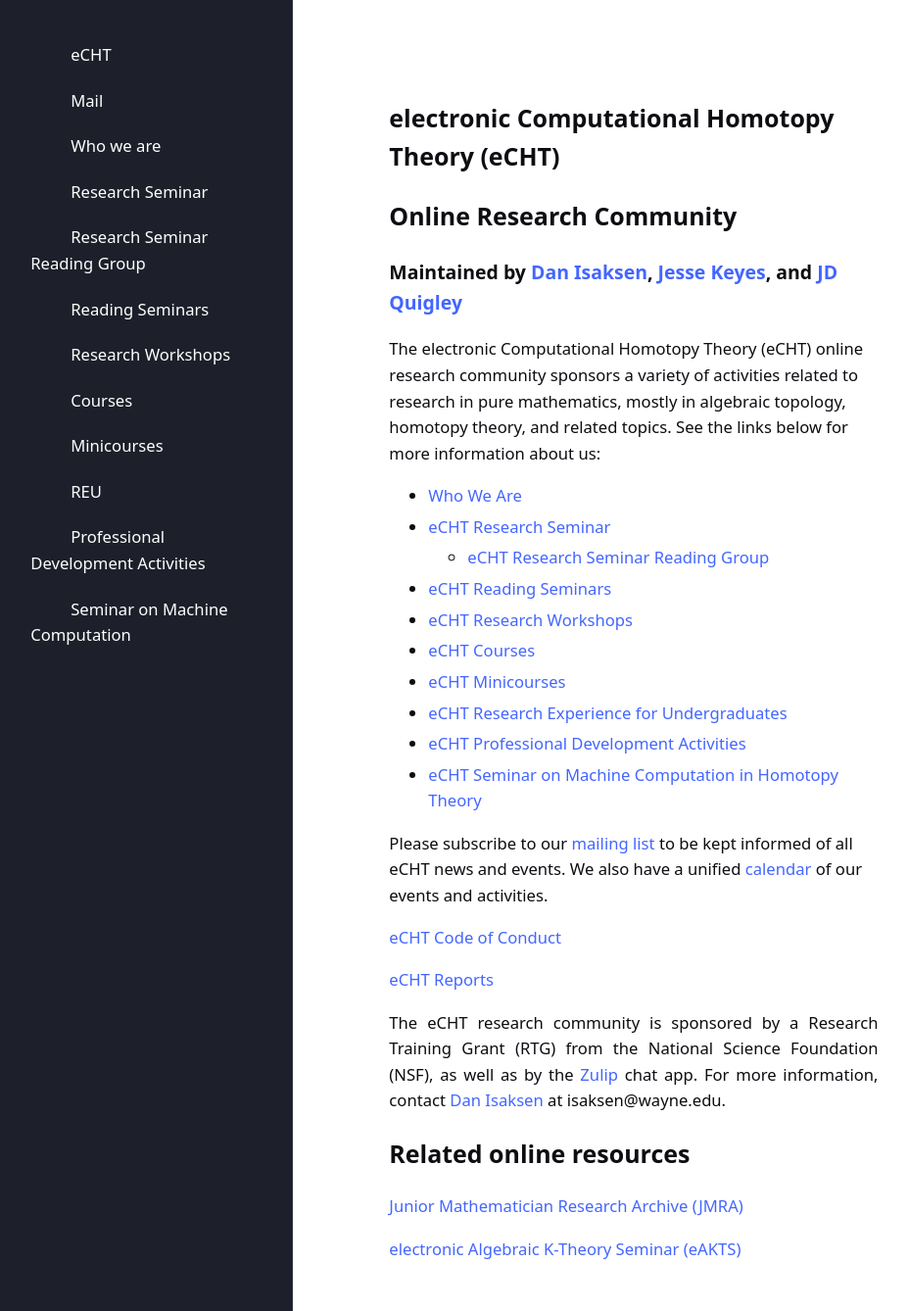
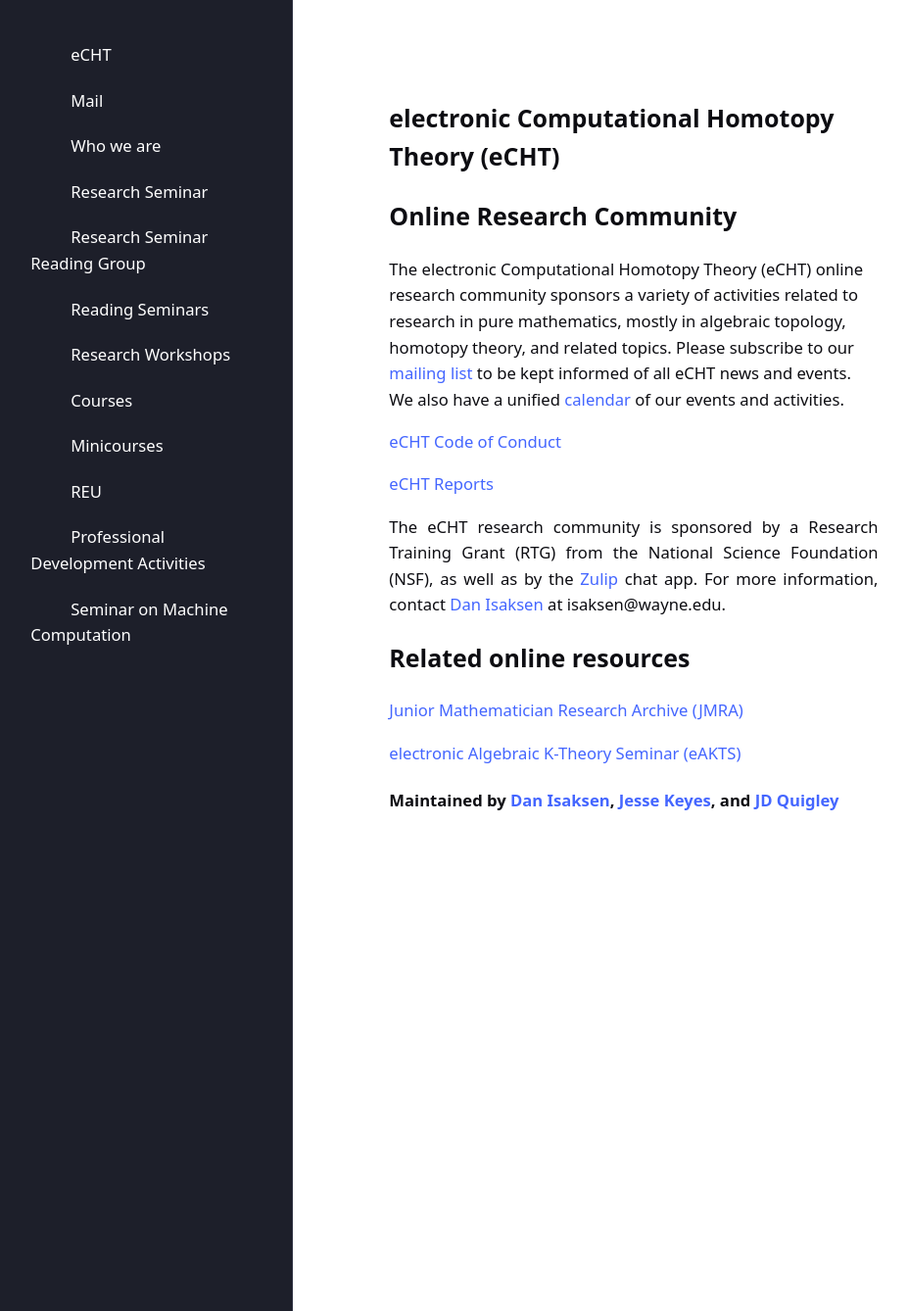
Before and after one commit to eCHTorc/eCHTorc.github.io, a Jekyll site: the page built from index.md, in a window 1280 px wide and 1338 px high. Shown: the whole window at 98% size, without its empty margins (2-929 px from the left). Built offline with Jekyll 4.4.1, drawn with Linux system fonts in a browser that asks for light colours; our own code applies the rules of GitHub Pages for plain Markdown files.

Commit message:
Moved maintenance line on home page to bottom
Removed list of activities and added a new heading for maintainers.

```diff
--- a/index.md
+++ b/index.md
@@ -1,33 +1,10 @@
 <div style="text-align: left; margin-top: 1px; margin-bottom: 0.75px;">
   <h1> electronic Computational Homotopy Theory (eCHT) </h1>
   <h2> Online Research Community </h2>
-  <h3> Maintained by <a href="https://isaksendan.github.io/"> Dan Isaksen</a>, <a href="https://sites.google.com/view/jkeyes"> Jesse Keyes</a>, and <a href="https://quigleyjd.github.io/"> JD Quigley</a> </h3>
 </div>
 
 <div style="margin-top: 0.5px; margin-bottom: 0.5px;">
-The electronic Computational Homotopy Theory (eCHT) online research community sponsors a variety of activities related to research in pure mathematics, mostly in algebraic topology, homotopy theory, and related topics.  See the links below for more information about us:
-
-<ul>
-  <li> <a href="https://echtorc.github.io/who-we-are/"> Who We Are </a> </li>
-
-  <li> <a href="https://echtorc.github.io/echt-research-seminar"> eCHT Research Seminar </a>
-    <ul> <li> <a href="https://echtorc.github.io/echt-research-seminar-reading-group"> eCHT Research Seminar Reading Group </a> </li> </ul>
-  </li>
-
-  <li> <a href="https://echtorc.github.io/echt-reading-seminars"> eCHT Reading Seminars </a> </li>
-
-  <li> <a href="https://echtorc.github.io/echt-research-workshops"> eCHT Research Workshops </a> </li>
-
-  <li> <a href="https://echtorc.github.io/echt-courses"> eCHT Courses </a> </li>
-
-  <li> <a href="https://echtorc.github.io/echt-minicourses"> eCHT Minicourses </a> </li>
-
-  <li> <a href="https://echtorc.github.io/echt-research-experience-for-undergraduates-summer-24"> eCHT Research Experience for Undergraduates</a> </li>
-
-  <li> <a href="https://echtorc.github.io/echt-professional-development"> eCHT Professional Development Activities</a> </li>
-
-  <li> <a href="https://echtorc.github.io/echt-seminar-machine-computation"> eCHT Seminar on Machine Computation in Homotopy Theory</a> </li>
-</ul>
+The electronic Computational Homotopy Theory (eCHT) online research community sponsors a variety of activities related to research in pure mathematics, mostly in algebraic topology, homotopy theory, and related topics.
 
 Please subscribe to our <a href="https://lists.wayne.edu/cgi-bin/wa?SUBED1=ECHT&A=1"> mailing list</a> to be kept informed of all eCHT news and events.  We also have a unified <a href="https://calendar.google.com/calendar/u/0/r?cid=YzExNjJhODRmMGY0YTZjZmFlMTViMmFjZWQ4NWZiM2I0NTU2MDQxM2YzMTI0YjA3OGMyYWQ5YWYyMDE2ZmYxZUBncm91cC5jYWxlbmRhci5nb29nbGUuY29t&pli=1"> calendar</a> of our events and activities.
 
```
Also changed, not shown: other parts of index.md (+1 -0 lines).
